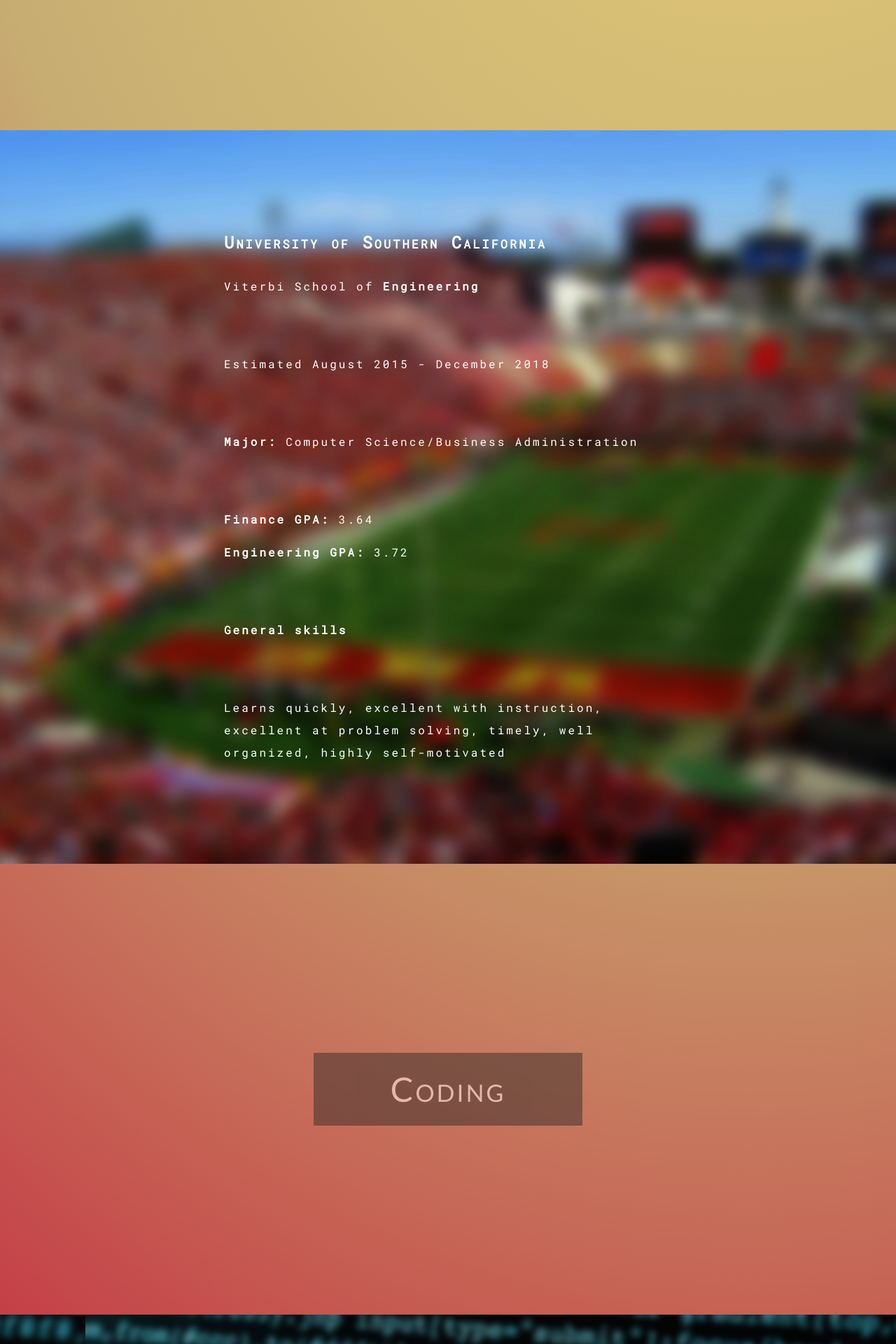
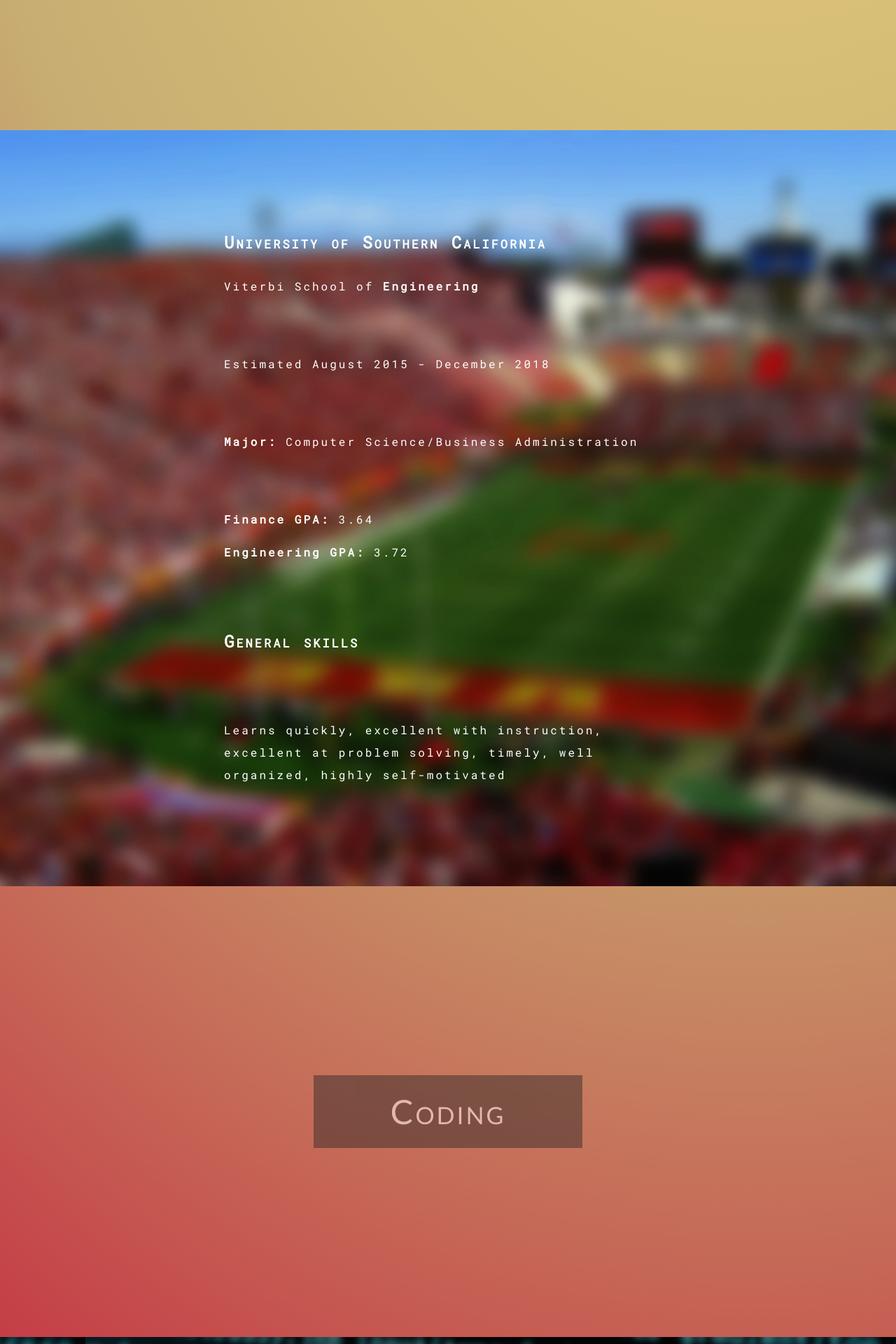
Before and after one commit to nmits/nmits.github.io, a Jekyll site: the page built from index.html, in a window 1280 px wide. Shown: the part 1163-3083 px from the top of the page at 70% size. Built offline with Jekyll 4.4.1, drawn with Linux system fonts in a browser that asks for light colours; nearby versions of some CDN libraries.

Commit message:
Adding content

```diff
--- a/_layouts/default.html
+++ b/_layouts/default.html
@@ -26,7 +26,7 @@
             <p><b>Finance GPA:</b> 3.64</p>
             <p><b>Engineering GPA:</b> 3.72</p>
             <br>
-            <p><b>General skills</b></p>
+            <h2>General skills</h2>
             <br>
             <p>Learns quickly, excellent with instruction, excellent
             at problem solving, timely, well organized, highly
@@ -151,10 +151,10 @@
             <iframe width="524" height="324" seamless frameborder="0" scrolling="no" src="https://docs.google.com/spreadsheets/d/1rXXyDkcNOhrxRnra-o-kf1zKZMIAzdQzo1Rt1d3wgLc/pubchart?oid=184444405&amp;format=interactive"></iframe>
             <p><i>Visualization of data</i></p>
             <br>
-            <iframe src="https://docs.google.com/spreadsheets/d/19XO4iZfRCr1XJc8aNV7EP0M9OejA603frtJn6BSwROg/pubhtml?gid=0&amp;single=true&amp;widget=true&amp;headers=false"  frameborder="0" width="940" height="569"></iframe>
+            <iframe src="https://docs.google.com/spreadsheets/d/19XO4iZfRCr1XJc8aNV7EP0M9OejA603frtJn6BSwROg/pubhtml?gid=0&amp;single=true&amp;widget=true&amp;headers=false"  frameborder="0" width="869" height="569"></iframe>
             <p><i>Data collection for how different songs affect heart rate</i></p>
             <br>
-            <iframe src="https://docs.google.com/spreadsheets/d/19XO4iZfRCr1XJc8aNV7EP0M9OejA603frtJn6BSwROg/pubhtml?gid=101062591&amp;single=true&amp;widget=true&amp;headers=false"  frameborder="0" width="960" height="400"></iframe>
+            <iframe src="https://docs.google.com/spreadsheets/d/19XO4iZfRCr1XJc8aNV7EP0M9OejA603frtJn6BSwROg/pubhtml?gid=101062591&amp;single=true&amp;widget=true&amp;headers=false"  frameborder="0" width="805" height="240"></iframe>
             <p><i>Analysis of data compiled</i></p>
             <br>
 
--- a/_sass/_layout.scss
+++ b/_sass/_layout.scss
@@ -210,7 +210,7 @@
      padding: 20px;
      background-color: #FFF;
      width: 67.5%;
-     font-size: 10px;
+     font-size: 12px;
 }
 
 .ContentWrapper{
```
